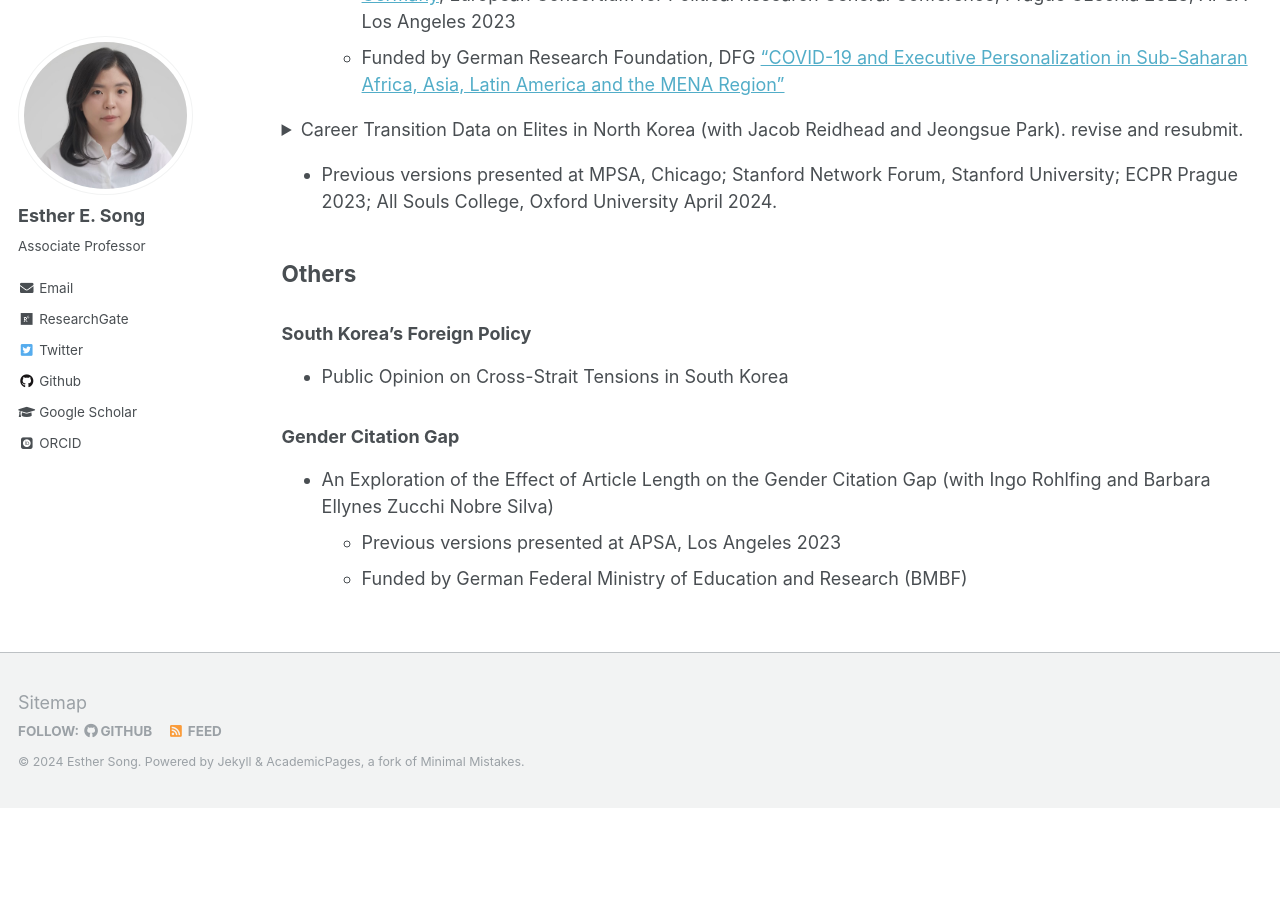
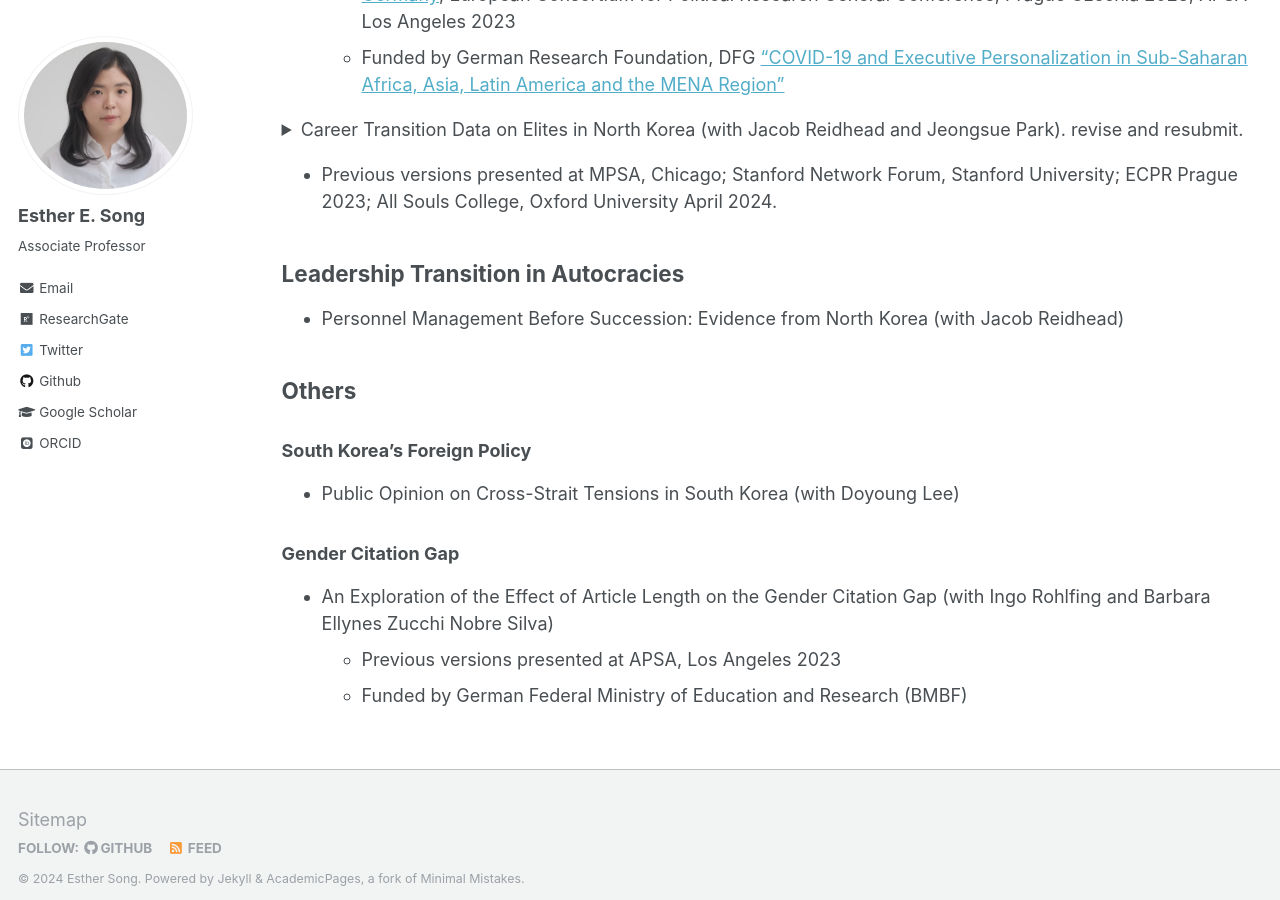
Before and after one commit to ehsong/ehsong.github.io, a Jekyll site: the page built from _pages/research.md, in a window 1280 px wide and 900 px high, scrolled down 4165 px. Built offline with Jekyll 4.4.1, drawn with Linux system fonts in a browser that asks for light colours; some web fonts are replaced; before the commit the page ends 4973 px from its top, so only the background shows below that.

Commit message:
Update research.md

```diff
--- a/_pages/research.md
+++ b/_pages/research.md
@@ -80,11 +80,15 @@ What explains the growth of the NGO sector in China during the recent decades? D
 
 <details style="display:inline"><summary>Career Transition Data on Elites in North Korea (with Jacob Reidhead and Jeongsue Park). revise and resubmit.</summary><br><p>We introduce a novel dataset mapping career transitions of 505 elites in North Korea. Despite ample attention to granular data on elites, there's a lack of comprehensive information spanning state, party, military, and parastatal sectors. Granular rank and position data enable tracing intra- and inter-institutional elite mobility, opening new research avenues on North Korean elite studies and leader-elite dynamics in personalist autocracies. Exploiting within-regime threat level variation during successions, we test hypotheses on dictators' use of intra- versus inter-institutional elite management. We conclude with implications for new research directions in North Korean studies and authoritarianism literature.</p></details><ul><li><p>Previous versions presented at MPSA, Chicago; Stanford Network Forum, Stanford University; ECPR Prague 2023; All Souls College, Oxford University April 2024.</p></li></ul>
 
+## Leadership Transition in Autocracies
+
+* Personnel Management Before Succession: Evidence from North Korea (with Jacob Reidhead)
+
 ## Others
 
 ### South Korea's Foreign Policy
 
-* Public Opinion on Cross-Strait Tensions in South Korea
+* Public Opinion on Cross-Strait Tensions in South Korea (with Doyoung Lee)
 
 ### Gender Citation Gap
 
```
